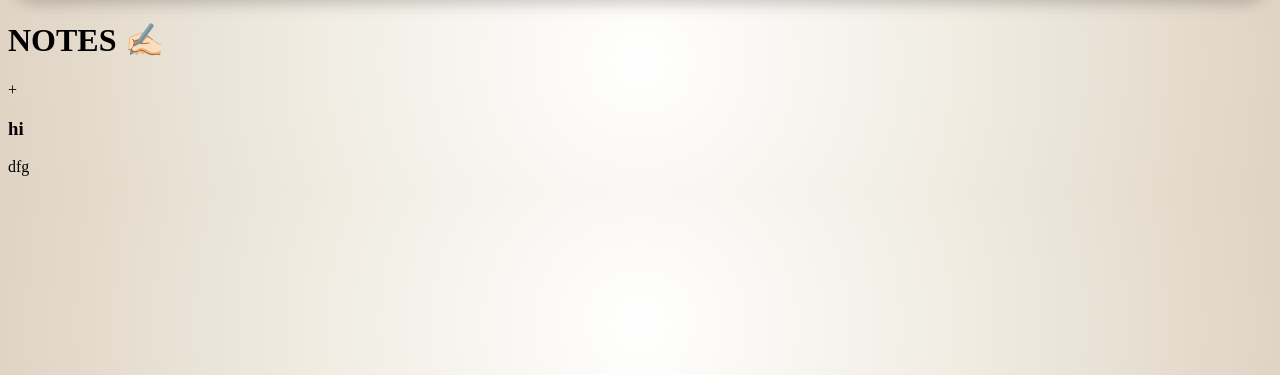
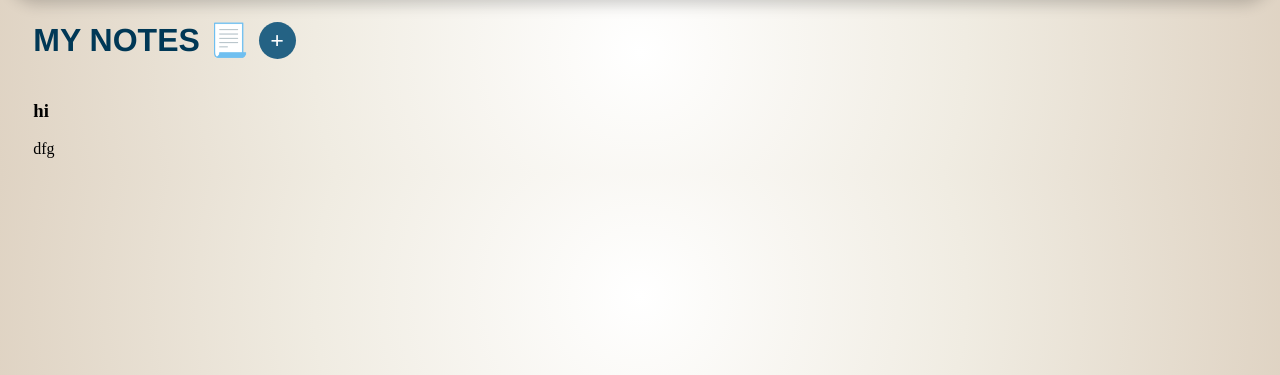
Before and after one commit to srushtisoni08/Note_taking, a Flask app: page /dashboard in a window 1280 px wide. Shown: the part 70-445 px from the top of the page. Run offline with Flask 3, Linux system fonts and the light colour scheme; a user stored in the database is signed in.

Commit message:
style: notes page

```diff
--- a/app.py
+++ b/app.py
@@ -38,8 +38,8 @@ with app.app_context():
 @app.route("/",methods = ["GET","POST"])
 def login():
     if request.method == "POST":
-        username = request.form.get("username")
-        password = request.form.get("password")
+        username = request.form.get("username").strip()
+        password = request.form.get("password").strip()
         if not username or not password:
             flash("Username or Password is Empty!", "error")
             return redirect(url_for("login"))
@@ -62,13 +62,13 @@ def login():
 @app.route("/register",methods = ["POST","GET"])
 def register():
     if request.method == "POST":
-        username = request.form.get('name')
-        email = request.form.get('email')
-        age = request.form.get('age')
+        username = request.form.get('name').strip()
+        email = request.form.get('email').strip()
+        age = request.form.get('age').strip()
         gender = request.form.get('gender')
         dob = request.form.get('dob')
-        c_pass = request.form.get('Confirm_password')
-        password = request.form.get("password")
+        c_pass = request.form.get('Confirm_password').strip()
+        password = request.form.get("password").strip()
         number = random.randint(1,10)
 
         if datetime.strptime(dob, '%Y-%m-%d') > datetime.now():
--- a/static/notes.css
+++ b/static/notes.css
@@ -76,3 +76,39 @@ body{
 #out{
     color: rgb(192, 0, 0);
 }
+.note-container{
+    margin-left: 2%;
+}
+.n h1{
+    font-style: inherit;
+    font-family: 'Franklin Gothic Medium', 'Arial Narrow', Arial, sans-serif;
+    font-size: 2rem;
+    color: #003856;
+}
+.n{
+    display: flex;
+    align-items: center;
+}
+.n span{
+    background-color: #246284;
+    border-radius: 50px;
+    padding: 1px;
+    user-select: none;
+    position: relative; /* Ensure it stays in line */
+    top: 0;
+    display: flex;
+    align-items: center;
+    justify-content: center;
+    width: 35px;
+    height: 35px;
+    margin-left: 10px; /* Adjusted for alignment */
+    color: white;
+    font-size: 24px;
+    font-weight: bold;
+    cursor: pointer;
+    position: relative;
+}
+.add-note-box{
+    justify-content: right;
+
+}
--- a/templates/notes.html
+++ b/templates/notes.html
@@ -32,9 +32,9 @@
     </div>
     <div class="note-container">
         <div class="n">
-            <h1>NOTES ✍🏻</h1>
+            <h1> MY NOTES 📃</h1>
             <!-- + Button for Adding New Notes -->
-            <div class="note add-note-box" onclick="document.getElementById('addNoteForm').style.display='block'">
+            <div class="add-note-box" onclick="document.getElementById('addNoteForm').style.display='block'">
                 <span id="add">+</span>
             </div>
         </div>
```
Also changed, not shown: instance/database.db, 3 other files.
